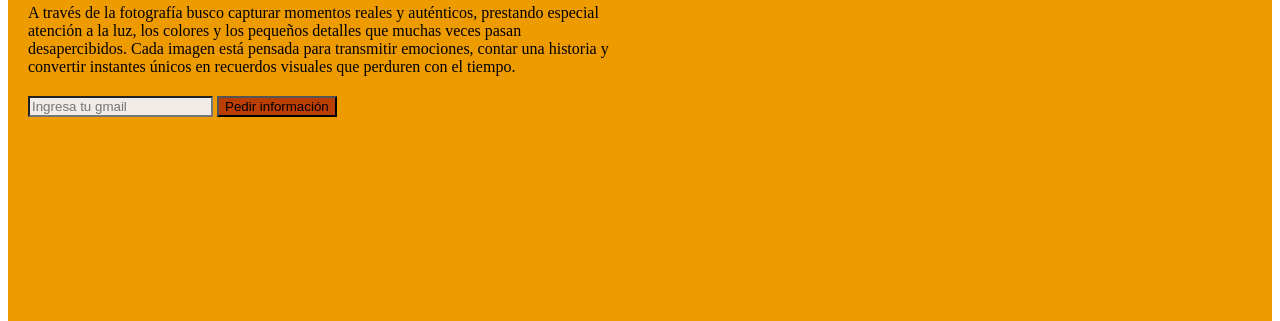
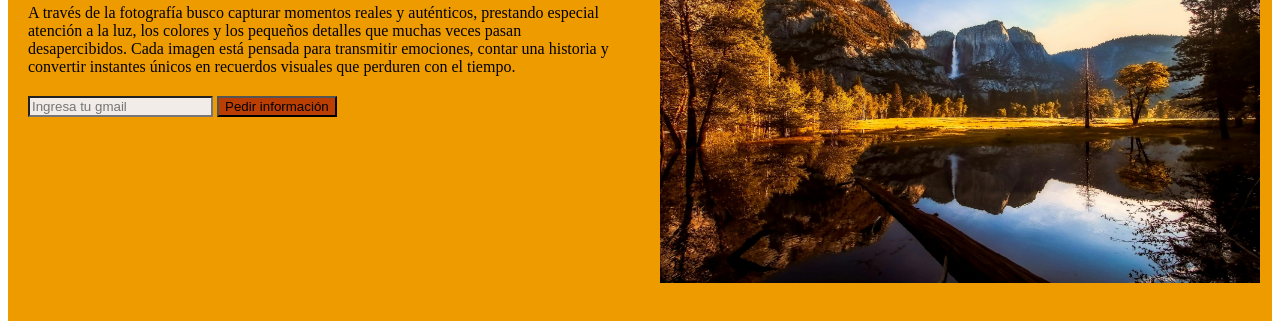
Before and after one commit to Sonia-30/MiPrimeraPaginaWeb, a plain HTML site: page index.html in a window 1280 px wide. Shown: the part 191-512 px from the top of the page. Drawn offline with Linux system fonts and the light colour scheme; the site is published under a folder, as on GitHub Pages, so addresses that start at the root find nothing.

```diff
--- a/index.html
+++ b/index.html
@@ -100,7 +100,7 @@
 
         <!-- CONTENEDOR PARA IMAGEN -->
         <div style="width: 50%; height: 300px; float: left;">
-            <img src="/img/pexels-pixabay-533881.jpg" alt="foto banner" style="width: 95%; height: 344px; margin: 20px;">
+            <img src="img/pexels-pixabay-533881.jpg" alt="foto banner" style="width: 95%; height: 344px; margin: 20px;">
         </div>
     </header>
 
```
